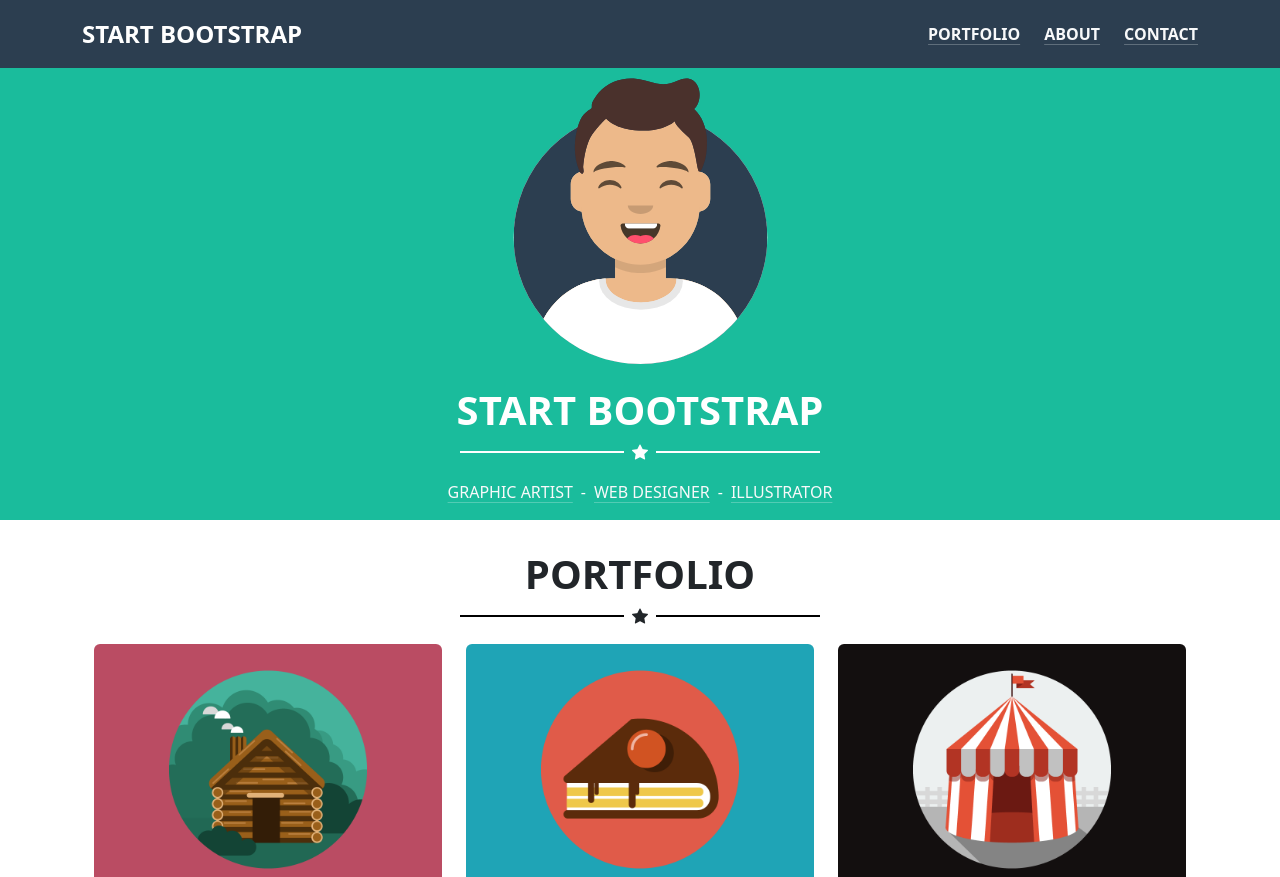
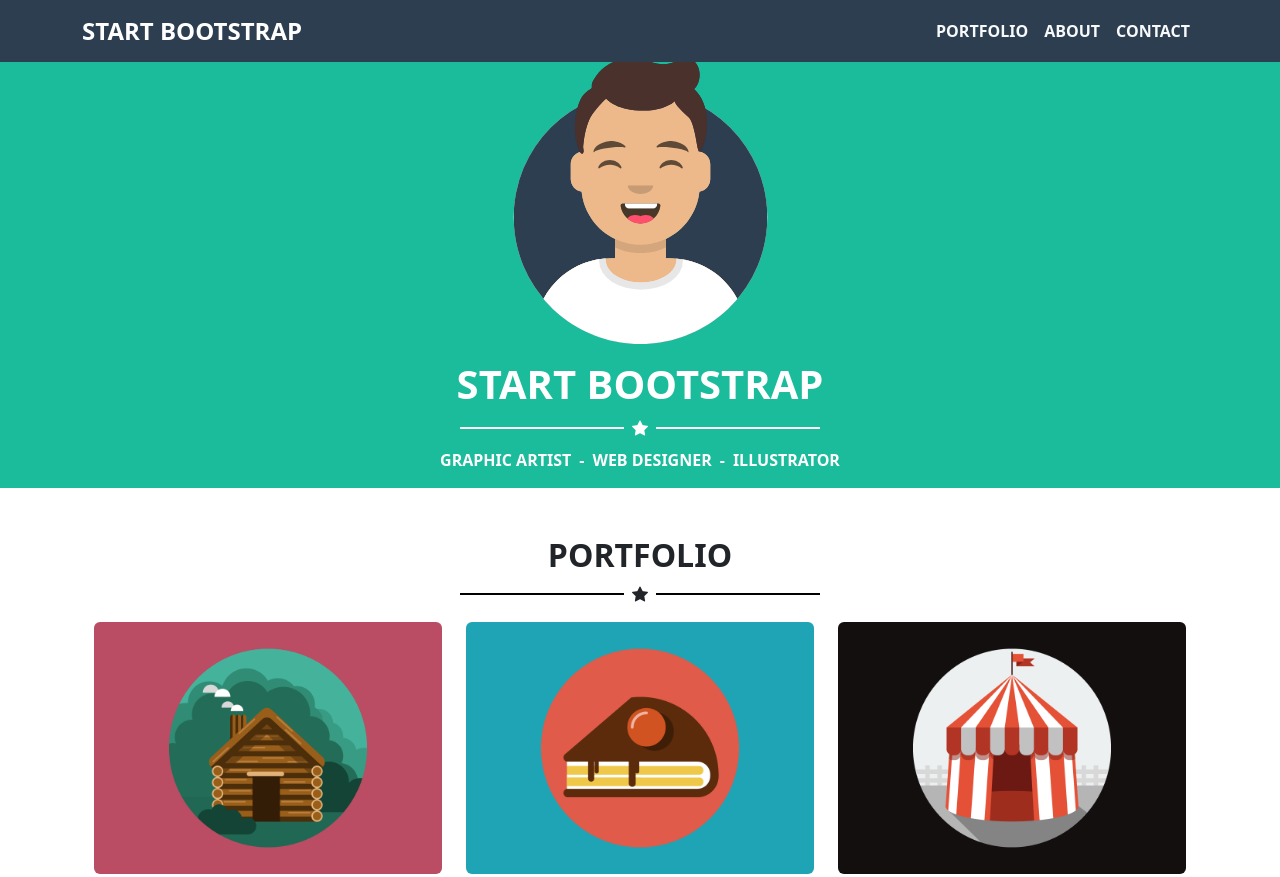
Before and after one commit to michelearcopinto/html-css-bootstrap-freelancer, a plain HTML site: page index.html in a window 1280 px wide. Shown: the top 877 px of the page. Drawn offline with nearby package versions, Linux system fonts and the light colour scheme.

Commit message:
feat: navbar and header ul components added and modified

```diff
--- a/assets/css/style.css
+++ b/assets/css/style.css
@@ -2,7 +2,7 @@ ul {
     margin-bottom: 0;
 }
 
-header {
+nav {
     background-color: #2C3E50;
 }
 
--- a/index.html
+++ b/index.html
@@ -19,60 +19,55 @@
 
 <body>
     <header>
-        <nav
-            class="container-md text-white text-uppercase fw-bolder d-flex flex-row align-items-center justify-content-between py-3">
-            <span class="fs-4">start bootstrap</span>
-            <i class="bi bi-list d-md-none text-secondary border border-white rounded-1 fs-1 text px-2"></i>
-            <ul class="d-none d-md-flex flex-row gap-4 list-unstyled">
-                <li>
-                    <a class="link-light link-offset-2 link-underline-opacity-25 link-underline-opacity-100-hover"
-                        href="">portfolio</a>
-                </li>
-                <li>
-                    <a class="link-light link-offset-2 link-underline-opacity-25 link-underline-opacity-100-hover"
-                        href="">about</a>
-                </li>
-                <li>
-                    <a class="link-light link-offset-2 link-underline-opacity-25 link-underline-opacity-100-hover"
-                        href="">contact</a>
-                </li>
-            </ul>
+        <nav class="navbar navbar-expand-lg fixed-top">
+            <div class="container text-white text-uppercase d-flex flex-row justify-content-between">
+                <a class="navbar-brand fs-4 fw-bolder text-white" href="#">start bootstrap</a>
+                <button class="navbar-toggler border-dark-subtle" type="button" data-bs-toggle="collapse"
+                    data-bs-target="#navbarSupportedContent" aria-controls="navbarSupportedContent"
+                    aria-expanded="false" aria-label="Toggle navigation">
+                    <i class="bi bi-list text-secondary fs-4"></i>
+                </button>
+                <ul class="navbar-nav mb-2 mb-lg-0 collapse navbar-collapse justify-content-end"
+                    id="navbarSupportedContent">
+                    <li class="nav-item">
+                        <a class="nav-link link-light fw-bolder" href="#portfolio">portfolio</a>
+                    </li>
+                    <li class="nav-item">
+                        <a class="nav-link link-light fw-bolder" href="#about">about</a>
+                    </li>
+                    <li class="nav-item">
+                        <a class="nav-link link-light fw-bolder" href="#contact">contact</a>
+                    </li>
+                </ul>
+            </div>
         </nav>
 
         <div>
-            <div class="container d-flex flex-column align-items-center text-white text-uppercase">
+            <div class="container d-flex flex-column align-items-center text-white text-uppercase pt-5 pb-2">
                 <figure class="col-6 col-md-4 col-lg-3">
                     <img class="img-fluid" src="./assets/img/avatar.svg" alt="">
                 </figure>
-                <span class="fs-1 fw-bolder">start bootstrap</span>
+                <h1 class="fw-bolder">start bootstrap</h1>
                 <div class="container-fluid d-flex flex-row justify-content-center align-items-center gap-1 gap-lg-2">
                     <div class="star-lateral-light"></div>
                     <i class="bi bi-star-fill"></i>
                     <div class="star-lateral-light"></div>
                 </div>
-                <ul class="d-flex flex-row gap-2 list-unstyled py-3">
-                    <li>
-                        <a class="link-light link-offset-2 link-underline-opacity-25 link-underline-opacity-100-hover"
-                            href="">graphic artist</a>
-                    </li>
-                    <li>-</li>
-                    <li>
-                        <a class="link-light link-offset-2 link-underline-opacity-25 link-underline-opacity-100-hover"
-                            href="">web designer</a>
-                    </li>
-                    <li>-</li>
-                    <li>
-                        <a class="link-light link-offset-2 link-underline-opacity-25 link-underline-opacity-100-hover"
-                            href="">illustrator</a>
-                    </li>
+                <ul class="list-group list-group-horizontal">
+                    <li class="list-group-item bg-transparent fw-bolder text-white border-0 px-2">graphic artist</li>
+                    <li class="list-group-item bg-transparent fw-bolder text-white border-0 px-0">-</li>
+                    <li class="list-group-item bg-transparent fw-bolder text-white border-0 px-2">web designer</li>
+                    <li class="list-group-item bg-transparent fw-bolder text-white border-0 px-0">-</li>
+                    <li class="list-group-item bg-transparent fw-bolder text-white border-0 px-2">illustrator</li>
                 </ul>
             </div>
         </div>
     </header>
 
     <main>
-        <section class="container-lg fw-bolder text-uppercase text-center d-flex flex-column align-items-center my-4">
-            <span class="fs-1">portfolio</span>
+        <section id="portfolio"
+            class="container-lg text-uppercase text-center d-flex flex-column align-items-center my-5">
+            <h2 class="fw-bolder">portfolio</h2>
             <div class="container-fluid d-flex flex-row justify-content-center align-items-center gap-1 gap-lg-2">
                 <div class="star-lateral-dark"></div>
                 <i class="bi bi-star-fill"></i>
@@ -107,22 +102,22 @@
             </div>
         </section>
 
-        <section>
-            <div class="container-fluid text-white fw-bolder d-flex flex-column align-items-center p-5">
-                <span class="fs-1 text-uppercase text-center">about</span>
+        <section id="about">
+            <div class="container-fluid text-white d-flex flex-column align-items-center py-5">
+                <h2 class="fw-bolder text-uppercase text-center">about</h2>
                 <div class="container-fluid d-flex flex-row justify-content-center align-items-center gap-1 gap-lg-2">
                     <div class="star-lateral-light"></div>
                     <i class="bi bi-star-fill"></i>
                     <div class="star-lateral-light"></div>
                 </div>
                 <div class="w-75 text-start d-md-flex flex-row justify-content-between gap-4 my-2">
-                    <p class="fw-normal col-md-6">
+                    <p class="col-md-6">
                         Freelancer is a free bootstrap theme created by Start Bootstrap. The download includes the
                         complete
                         source files including HTML, CSS, and JavaScript as well as optional LESS stylesheets for easy
                         customization.
                     </p>
-                    <p class="fw-normal col-md-6">
+                    <p class="col-md-6">
                         Whether you're a student looking to showcase your work, a professional looking to attract
                         clients,
                         or a
@@ -133,9 +128,9 @@
             </div>
         </section>
 
-        <section class="container">
-            <div class="d-flex flex-column align-items-center py-5">
-                <span class="fs-1 text-uppercase text-center fw-bolder">CONTACT ME</span>
+        <section id="contact" class="container my-5">
+            <div class="d-flex flex-column align-items-center">
+                <h2 class="text-uppercase text-center fw-bolder">CONTACT ME</h2>
                 <div class="container-fluid d-flex flex-row justify-content-center align-items-center gap-1 gap-lg-2">
                     <div class="star-lateral-dark"></div>
                     <i class="bi bi-star-fill"></i>
```
